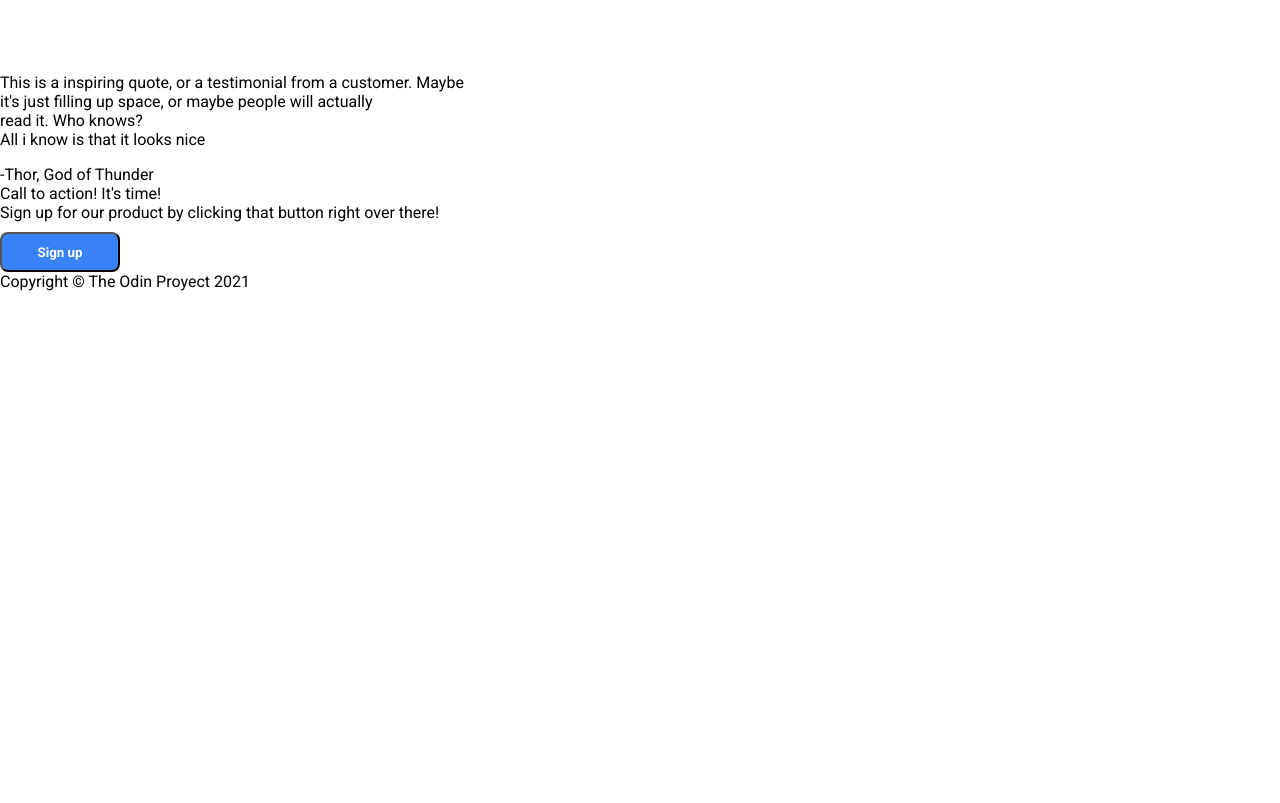
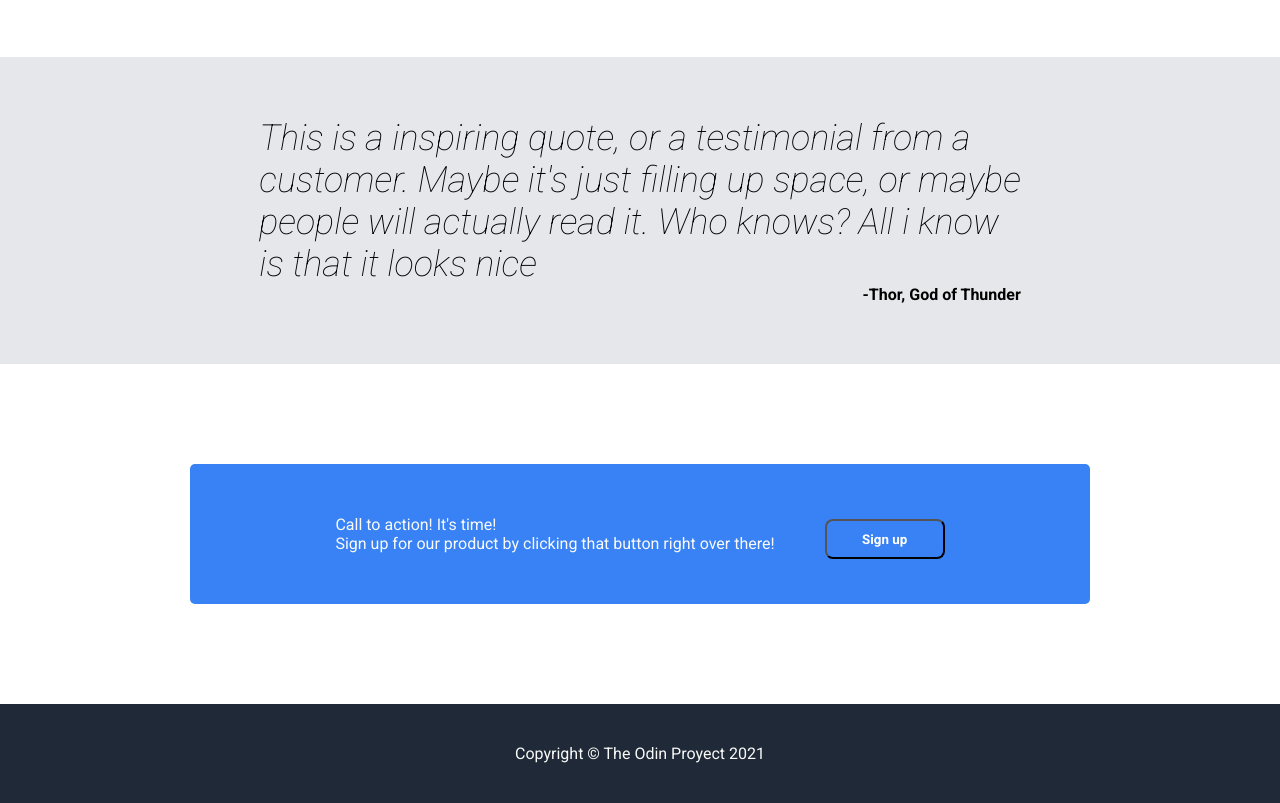
Before and after one commit to LucasMati/Landing-Page, a plain HTML site: page index.html in a window 1280 px wide. Shown: the part 898-1701 px from the top of the page. Before the commit the page ends 1189 px from the top, so only its background shows below. Drawn offline with Linux system fonts and the light colour scheme.

Commit message:
Style third section and the footer

```diff
--- a/index.html
+++ b/index.html
@@ -70,18 +70,22 @@
         </div>
     </div>
     <div class="third-section">
-        <div class="quote-block"></div>
+        <div class="quote-block">
             <p class="quote">This is a inspiring quote, or a
-                testimonial from a customer. Maybe
-                 <br>it's just filling up space, or maybe people will actually
-                <br>read it. Who knows?
-                <br>All i know is that it looks nice
+                testimonial from a
+                <br> customer. Maybe it's just filling up space, or maybe
+                <br> people will actually read it. Who knows? All i know
+                <br> is that it looks nice
             </p>
             <div class="autor">-Thor, God of Thunder</div>
+        </div>
     </div>
-    <div class="container4">
-        <div>Call to action! It's time!</div>
-        <div>Sign up for our product by clicking that button right over there!</div>
+
+    <div class="action-container">
+        <div class="text-container">
+            <div>Call to action! It's time!</div>
+            <div>Sign up for our product by clicking that button right over there!</div>
+        </div>
         <button>Sign up</button>
     </div>
     <footer>Copyright © The Odin Proyect 2021</footer>
--- a/styles.css
+++ b/styles.css
@@ -40,8 +40,6 @@ body{
 
 .hero{
     width: 700px;
-
-
 
 }
 .content1{
@@ -144,4 +142,59 @@ justify-content: center;}
 .third-section{
     display: flex;
     flex-direction: column;
+    background-color: #E5E7EB;
+    justify-content: center;
+    align-items: center;
+
+
+
 }
+.quote{
+    font-size: 36px;
+    font-weight: lighter;
+    font-style: italic;
+    margin-bottom: 0px;
+    margin-top: 60px;
+}
+.quote-block{
+    display: flex;
+    flex-direction: column;
+
+
+}
+.autor{
+    display: flex;
+    align-self: flex-end;
+    font-weight: bold;
+    margin-bottom: 60px;
+
+}
+
+.action-container{
+    display: flex;
+    justify-content: center;
+    align-items: center;
+    background-color: #3882F6;
+    margin: 100px auto;
+    color: #F9FAF8;
+    padding: 20px 50px;
+    border-radius: 5px;
+    width: 800px;
+    height: 100px;
+    gap: 50px;
+}
+
+.text-container{
+    display: flex;
+    flex-direction: column;
+    align-items: flex-start;
+}
+
+footer{
+    background-color: #1F2937;
+    color: #F9FAF8;
+    display: flex;
+    justify-content: center;
+    align-items: center;
+    padding: 40px ;
+}
```
